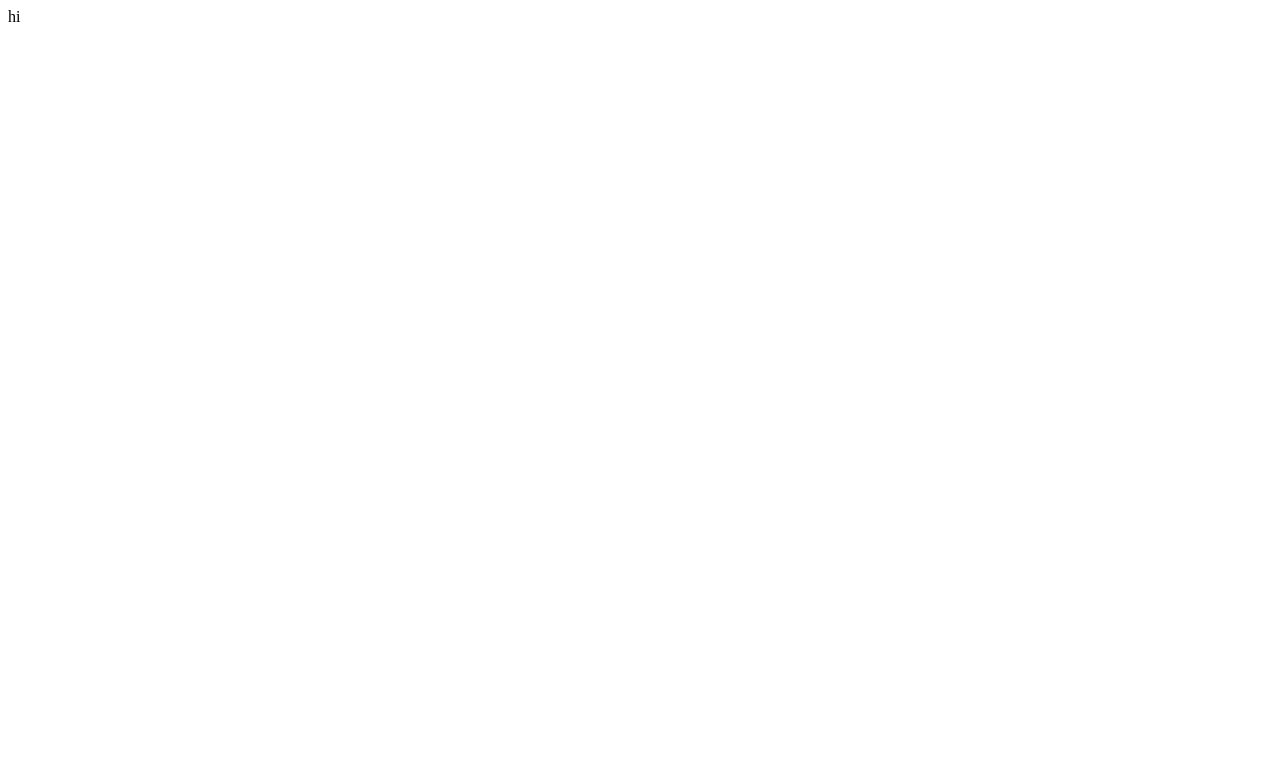
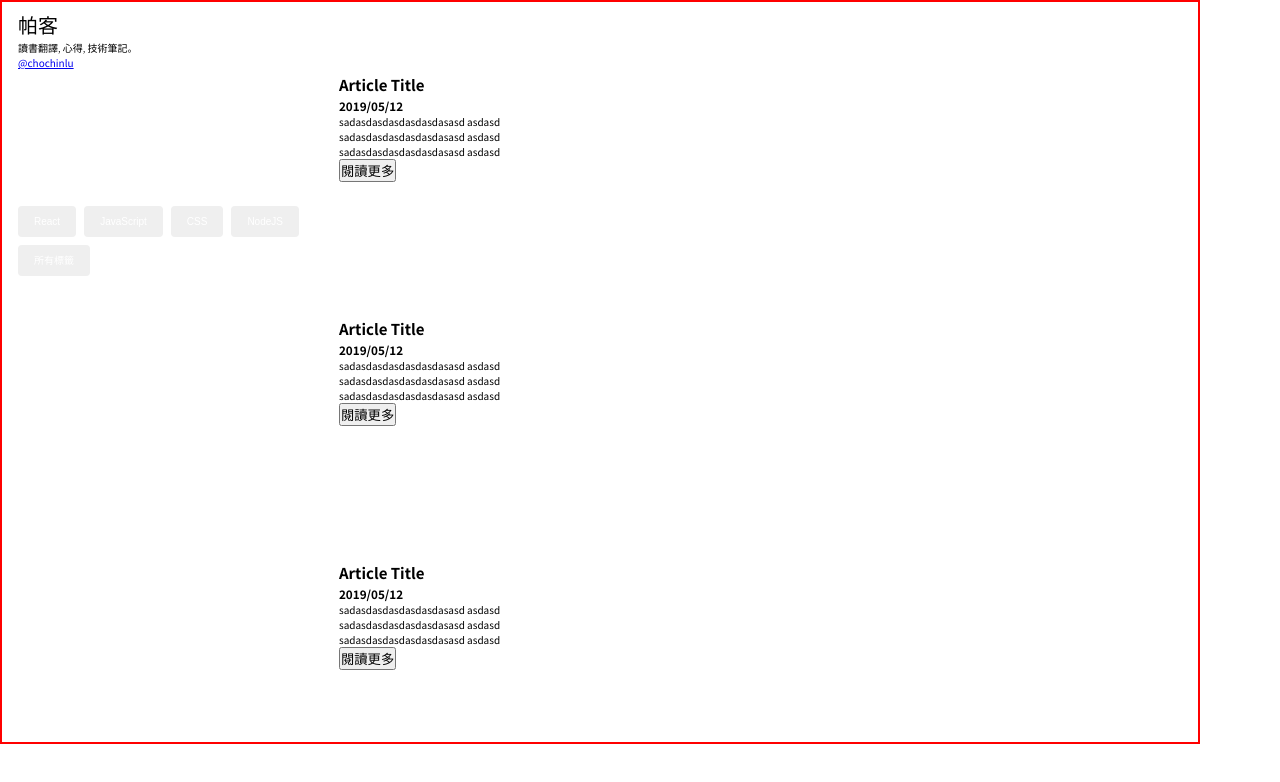
Before and after one commit to chochinlu/blog, a React app: page / in a window 1280 px wide. Built offline with nearby package versions, Linux system fonts and the light colour scheme.

Commit message:
Add basic view

```diff
--- a/package.json
+++ b/package.json
@@ -5,7 +5,10 @@
   "dependencies": {
     "react": "^16.8.6",
     "react-dom": "^16.8.6",
-    "react-scripts": "3.0.1"
+    "react-scripts": "3.0.1",
+    "rebass": "^3.1.0",
+    "styled-components": "^4.2.0",
+    "styled-system": "^4.2.2"
   },
   "scripts": {
     "start": "react-scripts start",
--- a/public/index.html
+++ b/public/index.html
@@ -10,6 +10,10 @@
       user's mobile device or desktop. See https://developers.google.com/web/fundamentals/web-app-manifest/
     -->
     <link rel="manifest" href="%PUBLIC_URL%/manifest.json" />
+    <link
+      href="https://fonts.googleapis.com/css?family=Noto+Sans+TC:300,400,700&display=swap&subset=chinese-traditional"
+      rel="stylesheet"
+    />
     <!--
       Notice the use of %PUBLIC_URL% in the tags above.
       It will be replaced with the URL of the `public` folder during the build.
--- a/src/components/App.js
+++ b/src/components/App.js
@@ -1,7 +1,90 @@
 import React from 'react';
+import { ThemeProvider, css } from 'styled-components/macro';
+import theme from './theme';
+import { GlobalStyle, Tag } from './style';
+import { Text, Link, Box, Card, Flex, Button } from 'rebass';
 
 function App() {
-  return <div>hi</div>;
+  const bar = (
+    <Card border={1} px={2} pb={5} m={2}>
+      <Text as="h1" fontSize="h1" fontWeight={400}>
+        帕客
+      </Text>
+      <Text as="h4" fontSize="h5" fontWeight={300}>
+        讀書翻譯, 心得, 技術筆記。
+      </Text>
+      <Link href="mailto:chochinlu@gmail.com" fontSize="body1">
+        @chochinlu
+      </Link>
+    </Card>
+  );
+
+  const tags = (
+    <Card border={1} px={2} pt={5} pb={5} m={2}>
+      <Box mb={2}>
+        {['React', 'JavaScript', 'CSS', 'NodeJS'].map(tag => (
+          <Tag
+            key={tag}
+            color="primaryText"
+            bg="text"
+            border={1}
+            fontSize="body1"
+            mr={2}
+            borderRadius="none"
+          >
+            {tag}
+          </Tag>
+        ))}
+      </Box>
+      <Button
+        borderRadius="none"
+        fontSize="body1"
+        bg="text"
+        color="primaryText"
+        border={1}
+      >
+        所有標籤
+      </Button>
+    </Card>
+  );
+
+  const article = (
+    <Card m={2} border={1} px={2} py={5}>
+      <h2>Article Title</h2>
+      <h3>2019/05/12</h3>
+      <div>
+        <p>sadasdasdasdasdasdasasd asdasd </p>
+        <p>sadasdasdasdasdasdasasd asdasd </p>
+        <p>sadasdasdasdasdasdasasd asdasd </p>
+      </div>
+      <button>閱讀更多</button>
+    </Card>
+  );
+
+  return (
+    <ThemeProvider theme={theme}>
+      <>
+        <GlobalStyle />
+        <Flex
+          width="1200px"
+          justifyContent="center"
+          css={{ border: '2px solid red' }}
+        >
+          {/* info / menu area */}
+          <Box>
+            {bar}
+            {tags}
+          </Box>
+          {/* main / article / list area */}
+          <Box flex={1}>
+            {article}
+            {article}
+            {article}
+          </Box>
+        </Flex>
+      </>
+    </ThemeProvider>
+  );
 }
 
 export default App;
--- /dev/null
+++ b/src/components/style.js
@@ -0,0 +1,24 @@
+import { createGlobalStyle } from 'styled-components';
+import styled from 'styled-components';
+import { space } from 'styled-system';
+import { Button } from 'rebass';
+
+export const GlobalStyle = createGlobalStyle`
+  *,*::before, *::after {
+    margin:0;
+    padding: 0;
+    box-sizing: inherit;
+  }
+
+  html {
+    font-family: "Noto Sans TC", sans-serif;
+    font-size: 62.5%;
+    font-weight: 400;
+    line-height: 1.5;
+    box-sizing: border-box;
+  }
+`;
+
+export const Tag = styled(Button)`
+  ${space}
+`;
--- /dev/null
+++ b/src/components/theme.js
@@ -0,0 +1,48 @@
+const theme = {
+  lineHeights: [1, 1.3, 1.5],
+  fontWeights: [300, 400, 700], // for Noto Sans TC
+  borders: ['none', '1px solid'],
+  space: [0, '0.5rem', '1rem', '1.5rem', '2rem', '2.5rem'],
+  colors: {
+    primary: '#8BC34A', //green
+    primaryDark: '#689F38',
+    primaryLight: '#DCEDC8',
+    text: '#FFFFFF', //white
+    primaryText: '##212121', //black
+    secondaryText: '#757575',
+    divider: '#BDBDBD',
+    accent: '#FFC107'
+  }
+};
+
+const fontSizes = [
+  '1rem',
+  '1.2rem',
+  '1.4rem',
+  '1.6rem',
+  '2rem',
+  '2.4rem',
+  '3.4rem',
+  '4.8rem',
+  '6rem',
+  '9.6rem'
+];
+
+theme.fontSizes = {
+  ...fontSizes,
+  h1: fontSizes[9],
+  h2: fontSizes[8],
+  h3: fontSizes[7],
+  h4: fontSizes[6],
+  h5: fontSizes[5],
+  h6: fontSizes[4],
+  subtitle1: fontSizes[3],
+  subtitle2: fontSizes[2],
+  body1: fontSizes[3],
+  body2: fontSizes[2],
+  button: fontSizes[2],
+  caption: fontSizes[1],
+  overline: fontSizes[0]
+};
+
+export default theme;
```
Also changed, not shown: 1 other file.
